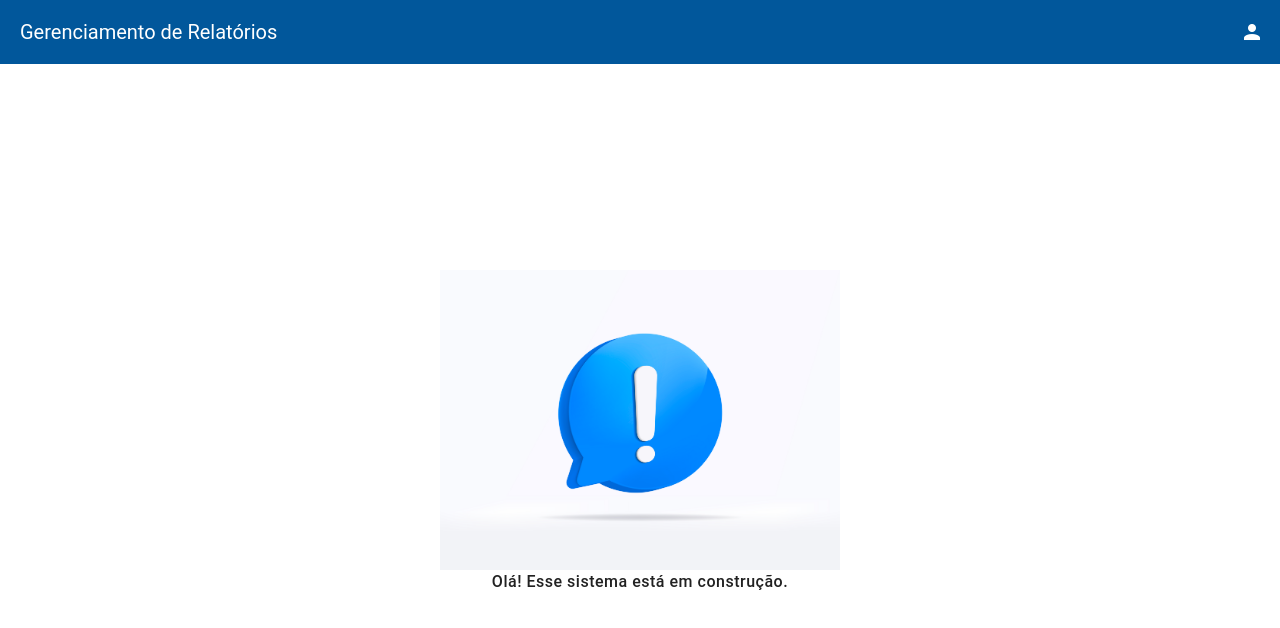
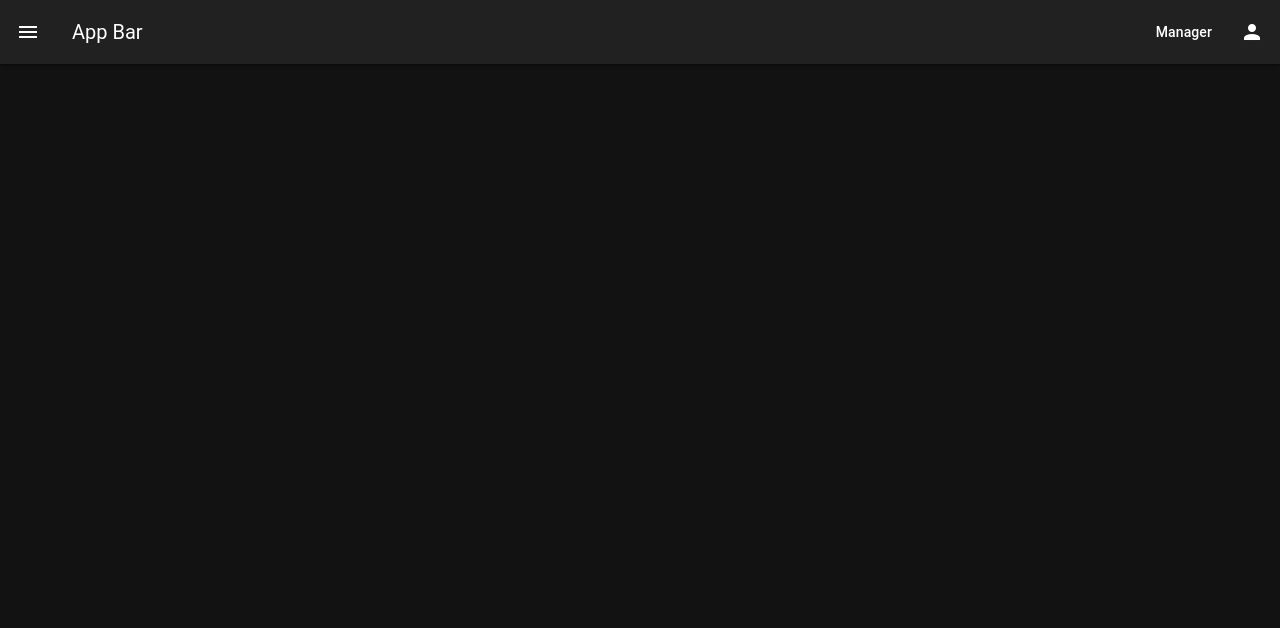
Before and after one commit to luisagoncalves/sistema-relatorio, a Vue app in the folder frontend/: page / in a window 1280 px wide. Shown: the top 628 px of the page. Built offline with nearby package versions, Linux system fonts and the light colour scheme.

Commit message:
atualizando layout default do sistema

```diff
--- a/frontend/src/components/HelloWorld.vue
+++ b/frontend/src/components/HelloWorld.vue
@@ -1,13 +1,6 @@
 <template>
   <v-container class="fill-height">
-    <v-responsive class="align-center text-center fill-height">
-
-      <v-img height="300" src="@/assets/img/error.jpeg" />
-
-      <div class="text-body-1 font-weight-medium">Olá! Esse sistema está em construção.</div>
-
-
-    </v-responsive>
+    <span>Olá</span>
   </v-container>
 </template>
 
--- a/frontend/src/layouts/default/AppBar.vue
+++ b/frontend/src/layouts/default/AppBar.vue
@@ -1,19 +1,82 @@
 <template>
-  <v-app-bar flat class="bg-light-blue-darken-4">
-    <v-app-bar-title>
-      Gerenciamento de Relatórios
-    </v-app-bar-title>
+  <v-app-bar
+    flat
+    :elevation="2">
+    <v-app-bar-nav-icon @click="openDrawer = !openDrawer" />
+    <v-app-bar-title>App Bar</v-app-bar-title>
 
     <v-spacer />
 
-    <v-btn icon>
-      <v-icon>
-        mdi-account
-      </v-icon>
-    </v-btn>
+    <span class="text-subtitle-2 mx-4">{{ userSelected }}</span>
+
+    <v-menu
+      :close-on-content-click="false"
+      location="bottom">
+      <template v-slot:activator="{ props: menu }">
+        <v-tooltip :text="userSelected">
+          <template v-slot:activator="{ props: tooltip }">
+            <v-btn
+              v-bind="mergeProps(menu, tooltip)"
+              icon>
+              <v-icon icon="mdi-account" />
+            </v-btn>
+          </template>
+        </v-tooltip>
+      </template>
+      <v-list density="comfortable">
+        <v-list-subheader>Change user</v-list-subheader>
+        <v-switch
+          v-for="user in users"
+          :key="user.id"
+          :value="user"
+          :label="user.role"
+          :model-value="userSelected"
+          :false-value="userSelected"
+          hide-details
+          density="compact"
+          class="px-4"
+          @click="getSelectedUser(user.role)"></v-switch>
+      </v-list>
+    </v-menu>
   </v-app-bar>
 </template>
 
 <script lang="ts" setup>
-//
+import { useLayoutStore } from '@/store/layoutStore';
+import { useUserStore } from '@/store/userStore';
+
+import { storeToRefs } from 'pinia';
+import { onMounted } from 'vue';
+import { reactive, mergeProps} from 'vue';
+
+const layoutStore = useLayoutStore();
+const { openDrawer } = storeToRefs(layoutStore);
+
+const userStore = useUserStore();
+const { userSelected } = storeToRefs(userStore);
+
+const users = reactive([
+  {
+    id: 1,
+    role: 'Manager'
+  },
+  {
+    id: 2,
+    role: 'Analyst'
+  }
+]);
+
+const isThereUsers = () => {
+  if (userSelected.value == "Not selected" && users.length > 0) {
+    getSelectedUser(users[0].role);
+  }
+}
+
+const getSelectedUser = (userRole: string) => {
+  userSelected.value = userRole;
+}
+
+onMounted(() =>{
+  isThereUsers()
+})
 </script>
--- a/frontend/src/layouts/default/Default.vue
+++ b/frontend/src/layouts/default/Default.vue
@@ -1,6 +1,8 @@
 <template>
-  <v-app>
+  <v-app theme="dark">
     <default-bar />
+
+    <default-nav-drawer />
 
     <default-view />
   </v-app>
@@ -8,5 +10,6 @@
 
 <script lang="ts" setup>
   import DefaultBar from './AppBar.vue'
+  import DefaultNavDrawer from './NavigationDrawer.vue'
   import DefaultView from './View.vue'
 </script>
--- /dev/null
+++ b/frontend/src/layouts/default/NavigationDrawer.vue
@@ -0,0 +1,11 @@
+<template>
+    <v-navigation-drawer v-model="openDrawer" />
+</template>
+
+<script lang="ts" setup>
+import { useLayoutStore } from '@/store/layoutStore';
+import { storeToRefs } from 'pinia';
+
+const layoutStore = useLayoutStore();
+const { openDrawer } = storeToRefs(layoutStore);
+</script>
--- /dev/null
+++ b/frontend/src/store/layoutStore.ts
@@ -0,0 +1,10 @@
+import { defineStore } from "pinia";
+import { ref } from "vue";
+
+export const useLayoutStore = defineStore('layout', () => {
+    const openDrawer = ref(false);
+
+    return{
+        openDrawer
+    }
+})
--- /dev/null
+++ b/frontend/src/store/userStore.ts
@@ -0,0 +1,10 @@
+import { defineStore } from "pinia";
+import { ref } from "vue";
+
+export const useUserStore = defineStore('user', () => {
+    const userSelected = ref('Not selected');
+
+    return{
+        userSelected
+    }
+})
--- a/frontend/src/views/Home.vue
+++ b/frontend/src/views/Home.vue
@@ -1,7 +1,6 @@
 <template>
-  <HelloWorld />
+  <span></span>
 </template>
 
 <script lang="ts" setup>
-  import HelloWorld from '@/components/HelloWorld.vue'
 </script>
```
